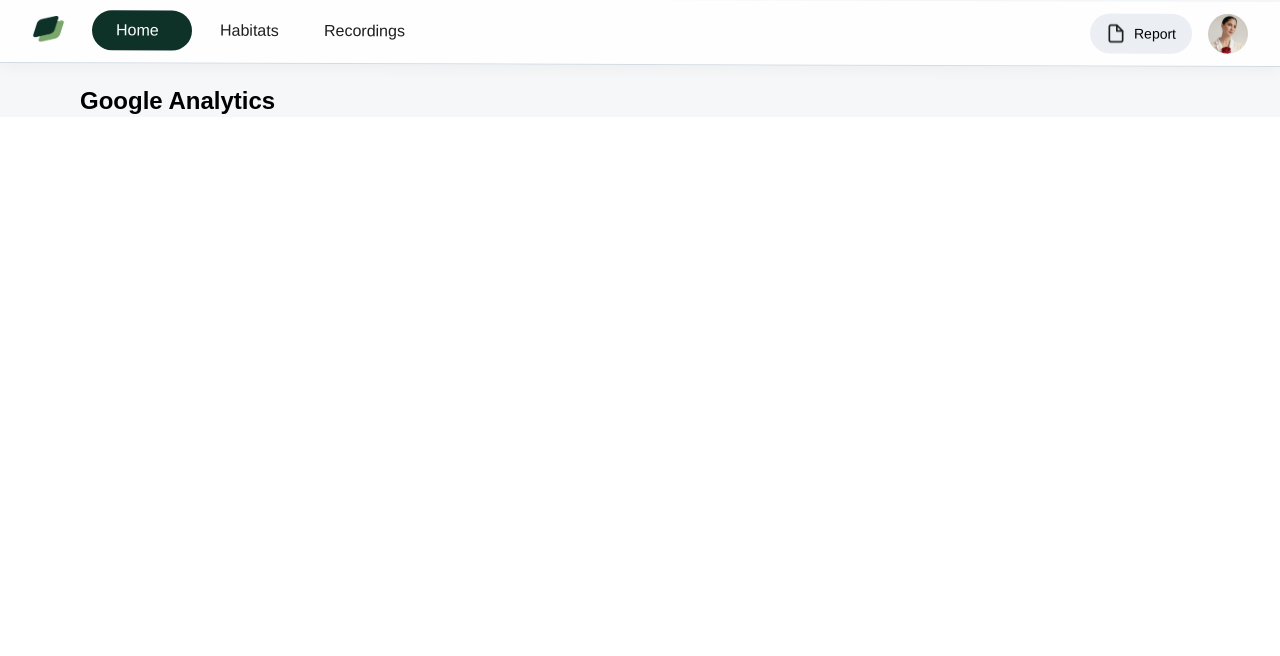
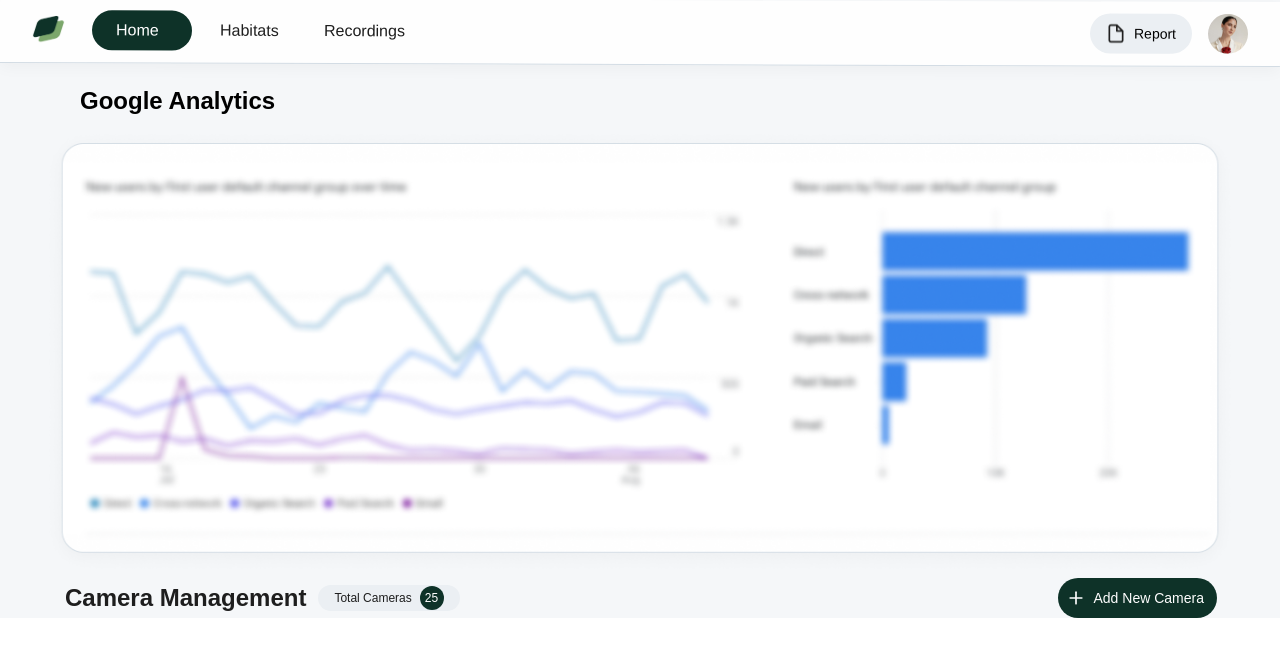
Before and after one commit to Madhukarkumar12/zooplus, a React (Vite) app in the folder client/: page / in a window 1280 px wide. Shown: the top 656 px of the page. Built offline with nearby package versions, Linux system fonts and the light colour scheme.

Commit message:
Homegoogleanalytics

```diff
--- a/client/src/components/Home.jsx
+++ b/client/src/components/Home.jsx
@@ -1,12 +1,16 @@
 import React from 'react'
 import Navbar from './Navbar'
 import HeroHome from './Herosection/HeroHome'
+import HomeChart from './HomeChart'
+import HomeTable from './HomeTable'
 
 const Home = () => {
   return (
     <div>
       <Navbar/>
       <HeroHome/>
+      <HomeChart/>
+      <HomeTable/>
     </div>
   )
 }
--- /dev/null
+++ b/client/src/components/HomeChart.jsx
@@ -0,0 +1,12 @@
+import React from 'react'
+import google from '../assets/GoogleAnalytics.png';
+
+const HomeChart = () => {
+  return (
+    <div>
+      <img src={google} alt='google' className='h-[453px] w-auto mx-auto rounded-[24px] mt-2'/>
+    </div>
+  )
+}
+
+export default HomeChart
--- /dev/null
+++ b/client/src/components/HomeTable.jsx
@@ -0,0 +1,30 @@
+import { Plus } from 'lucide-react'
+import React from 'react'
+
+const HomeTable = () => {
+  return (
+    <div className=''>
+      <div className='flex justify-between items-center ml-[65px] mr-[63px]'>
+        <div className='flex gap-3 items-center'>
+            <h1 className='w-auto h-[32px] font-interTight font-semibold text-[24px] leading-[32px] text-[#1E1E1E]'>Camera Management</h1>
+            <div className='flex items-center w-auto height-[34px] rounded-[60px] px-[16px] py-[1px] gap-[8px] bg-[#EBEFF3]'>
+                <h1 className='w-auto h-[14px] font-interTight font-medium text-[12px] leading-[14px] text-[#1E1E1E]'>Total Cameras</h1>
+                <div className='w-[24px] h-[24px] rounded-full p-[5px] gap-[10px] bg-[#0E3228] items-center'>
+                    <span className='w-[14px] h-[14px] font-interTight font-medium text-[12px] leading-[14px] text-[#FEFEFE] flex items-center'>25</span>
+                </div>
+            </div>
+        </div>
+        <div className='flex'>
+            <button className='flex justify-center items-center w-auto h-[40px] rounded-[60px] bg-[#0E3228] gap-2'>
+                <span><Plus className='w-[20px] h-[20px] text-[#FEFEFE] ml-[8px]'/></span>
+                <h1 className='w-auto h-[20px] font-interTight font-medium text-[14px] leading-[20px] text-[#FEFEFE] mr-[13px]'>Add New Camera</h1>
+            </button>
+        </div>
+      </div>
+      {/* table will be implemented inside this..... */}
+      <div></div>
+    </div>
+  )
+}
+
+export default HomeTable
```
Also changed, not shown: client/src/assets/GoogleAnalytics.png (added).
